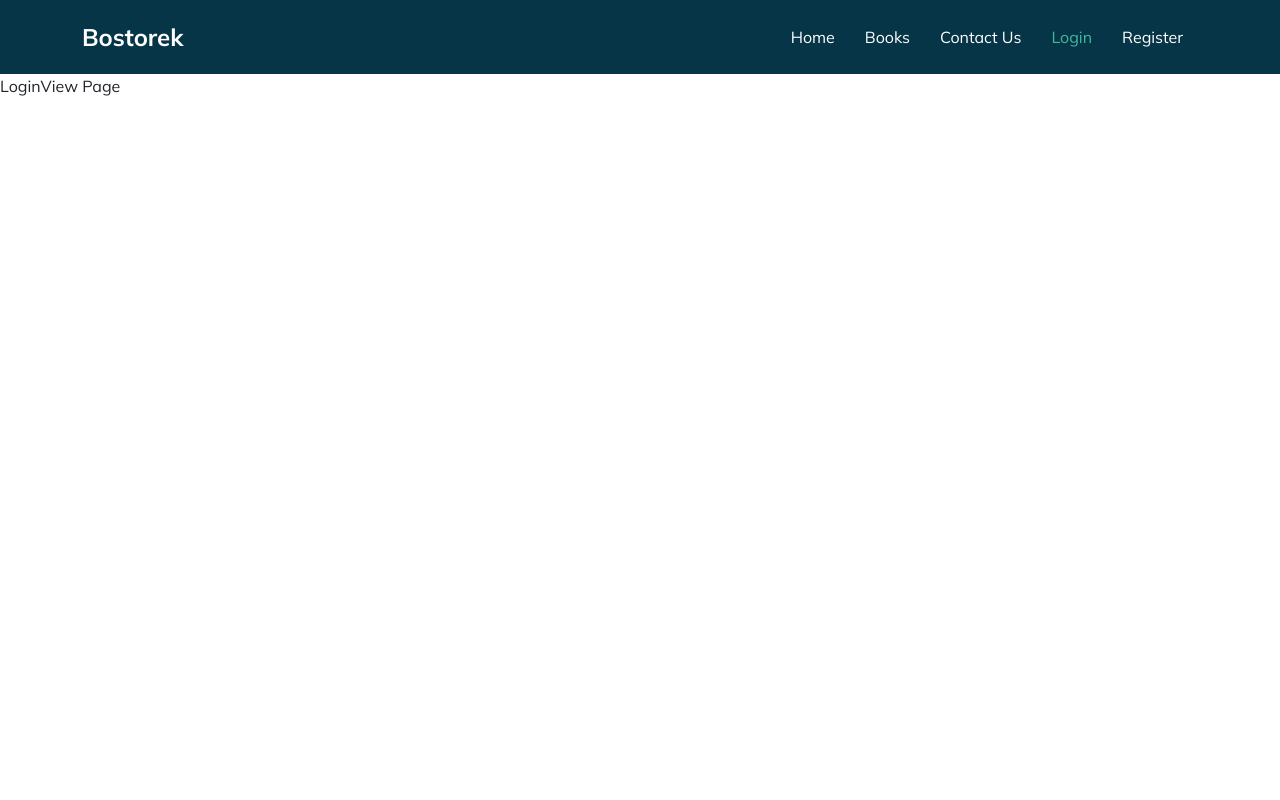
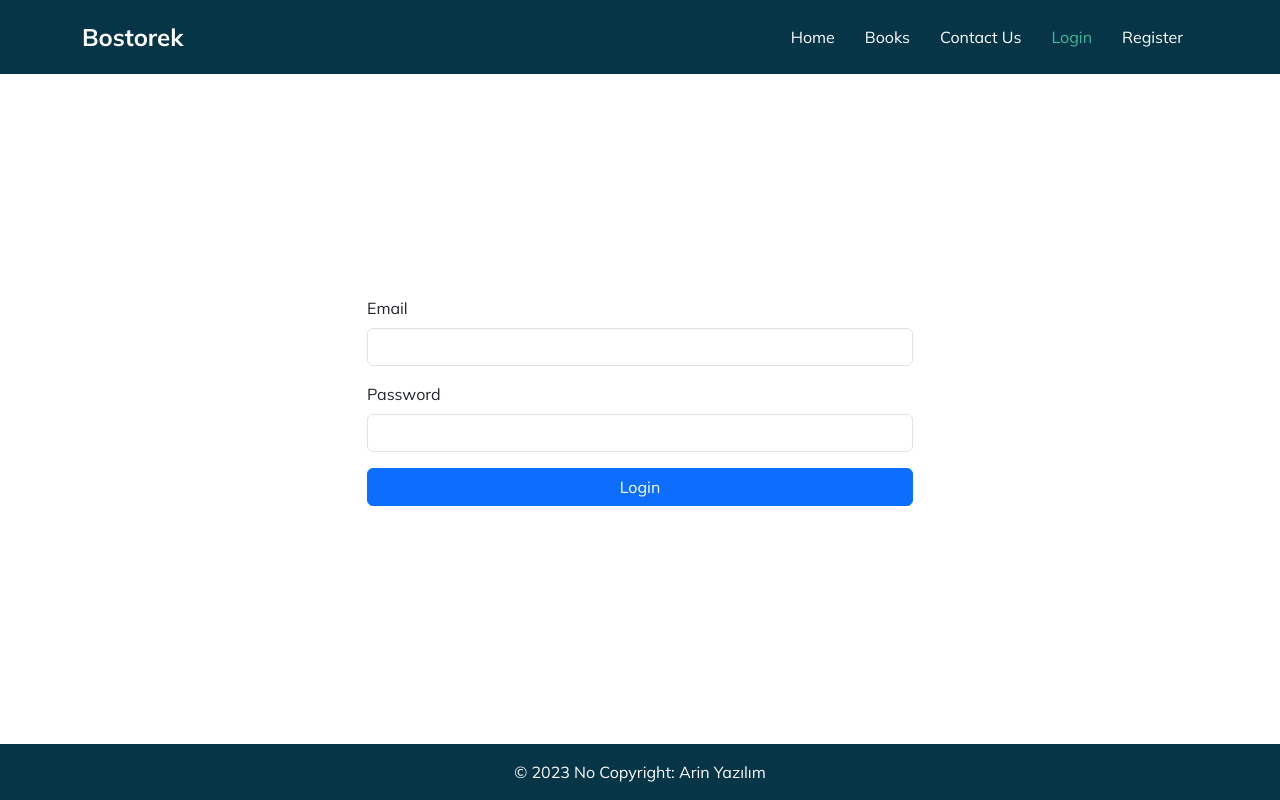
Before and after one commit to ArinSoftware/bostorek-tr, a Vue app in the folder frontend/: page /login in a window 1280 px wide. Built offline with nearby package versions, Linux system fonts and the light colour scheme.

Commit message:
Lesson 17

```diff
--- a/frontend/src/App.vue
+++ b/frontend/src/App.vue
@@ -1,29 +1,21 @@
 <template>
   <NavBar />
   <RouterView />
+  <TheFooter />
 </template>
 
 <script>
 
 import NavBar from "@/components/NavBar.vue";
+import TheFooter from "@/components/TheFooter.vue";
 
 export default {
   name: "App",
   components: {
-    NavBar
+    NavBar,
+    TheFooter
   }
 }
 </script>
 
-<style>
-@import url('https://fonts.googleapis.com/css2?family=Mulish:wght@300;400;600;700&display=swap');
-
-html,
-body {
-  font-family: 'Mulish', sans-serif;
-}
-
-a {
-  text-decoration: none;
-}
-</style>
+<style></style>
--- /dev/null
+++ b/frontend/src/assets/styles.css
@@ -0,0 +1,24 @@
+@import url('https://fonts.googleapis.com/css2?family=Mulish:wght@300;400;600;700&display=swap');
+
+/* Root Variables */
+:root {
+  --primary-color: #063547;
+  --secondary-color: #44b89d;
+}
+
+/* General Settings */
+html,
+body {
+  font-family: 'Mulish', sans-serif;
+}
+
+a {
+  text-decoration: none;
+}
+
+/* Custom Settings */
+.full-section-height {
+  min-height: calc(100vh - 130px);
+  display: flex;
+  align-items: center;
+}
--- a/frontend/src/components/BookItem.vue
+++ b/frontend/src/components/BookItem.vue
@@ -3,7 +3,7 @@
     <img src="../../template/images/b1.jpg" class="card-img-top">
     <div class="card-body">
       <div class="auth-box">
-        <span style="background-color: #063547;" class="py-1 px-3 text-white rounded-pill">
+        <span style="background-color: var(--primary-color);" class="py-1 px-3 text-white rounded-pill">
           {{ book.author }}
         </span>
       </div>
@@ -12,7 +12,8 @@
       </p>
       <div class="d-flex justify-content-between align-items-center">
         <a href="#" class="card-link">Read More</a>
-        <p style="background-color: #063547;" class="py-1 px-2 text-white badge mb-0">{{ book.uploadDate }}</p>
+        <p style="background-color: var(--primary-color);" class="py-1 px-2 text-white badge mb-0">{{ book.uploadDate }}
+        </p>
       </div>
     </div>
     <span :class="ratingBadgeClass"
--- a/frontend/src/components/NavBar.vue
+++ b/frontend/src/components/NavBar.vue
@@ -36,7 +36,7 @@
 
 <style scoped>
 .custom-nav {
-  background-color: #063547;
+  background-color: var(--primary-color);
   padding: 15px 0;
 }
 
@@ -55,10 +55,10 @@
 }
 
 .nav-link:hover {
-  color: #44b89d;
+  color: var(--secondary-color);
 }
 
 .active-link {
-  color: #44b89d;
+  color: var(--secondary-color);
 }
 </style>
--- /dev/null
+++ b/frontend/src/components/TheFooter.vue
@@ -0,0 +1,15 @@
+<template>
+  <footer class="text-center" style="background-color: var(--primary-color);">
+    <div class="text-white p-3">
+      &copy; 2023 No Copyright: Arin Yazılım
+    </div>
+  </footer>
+</template>
+
+<script>
+export default {
+  name: "TheFooter"
+}
+</script>
+
+<style lang="scss" scoped></style>
--- a/frontend/src/main.js
+++ b/frontend/src/main.js
@@ -1,4 +1,5 @@
 import 'bootstrap/dist/css/bootstrap.min.css';
+import '@/assets/styles.css';
 
 import { createApp } from 'vue';
 import App from '@/App.vue';
--- a/frontend/src/views/LoginView.vue
+++ b/frontend/src/views/LoginView.vue
@@ -1,12 +1,51 @@
 <template>
-  <div>
-    LoginView Page
-  </div>
+  <section class="full-section-height">
+    <div class="container">
+      <form @submit.prevent="submitForm">
+        <div class="row justify-content-center">
+          <!-- Email Field (Medium and Larger Screens) -->
+          <div class="col-md-6 col-8 mb-3">
+            <label for="email" class="form-label">Email</label>
+            <input type="email" class="form-control" id="email" name="email" v-model.trim="formData.email" required>
+          </div>
+        </div>
+
+        <!-- Password Field -->
+        <div class="row justify-content-center">
+          <div class="col-md-6 col-8 mb-3">
+            <label for="password" class="form-label">Password</label>
+            <input type="password" class="form-control" id="password" name="password" v-model.trim="formData.password"
+              required>
+          </div>
+        </div>
+
+        <!-- Submit Button -->
+        <div class="row justify-content-center">
+          <div class="col-md-6 col-8 mb-3">
+            <button type="submit" class="btn btn-primary w-100">Login</button>
+          </div>
+        </div>
+      </form>
+    </div>
+  </section>
 </template>
 
 <script>
 export default {
-  name: "LoginView"
+  name: "LoginView",
+  data() {
+    return {
+      formData: {
+        email: '',
+        password: '',
+      }
+    }
+  },
+  methods: {
+    submitForm() {
+      console.log("login formData::", this.formData)
+    }
+  }
 }
 </script>
 
--- a/frontend/src/views/RegisterView.vue
+++ b/frontend/src/views/RegisterView.vue
@@ -1,7 +1,7 @@
 <template>
-  <section>
+  <section class="full-section-height">
     <div class="container">
-      <form class="mt-5" @submit.prevent="submitForm">
+      <form @submit.prevent="submitForm">
         <div class="row justify-content-center">
           <!-- Username Field (Medium and Larger Screens) -->
           <div class="col-md-6 col-8 mb-3">
@@ -53,10 +53,10 @@
   },
   methods: {
     submitForm() {
-      console.log("formData::", this.formData)
+      console.log("register formData::", this.formData)
     }
   }
 }
 </script>
 
-<style lang="scss" scoped></style>
+<style scoped></style>
```
